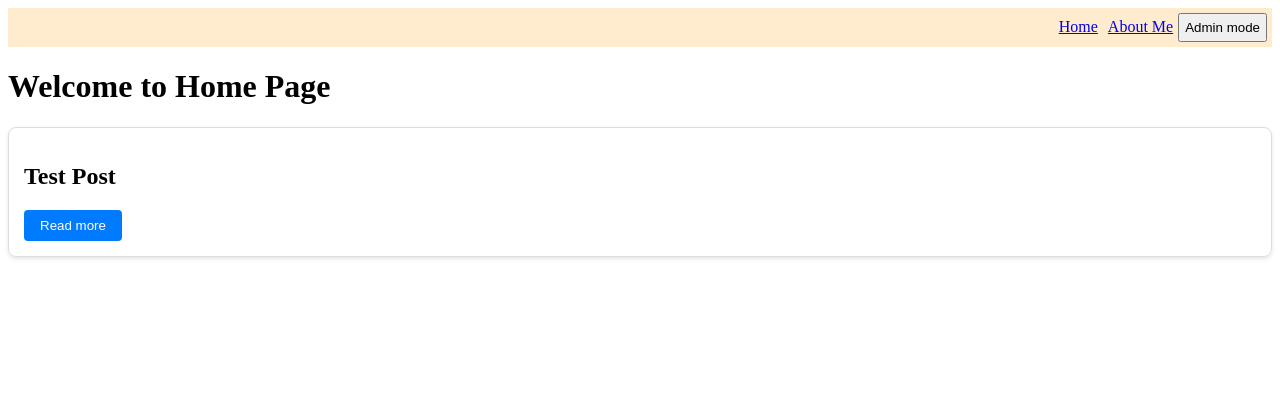
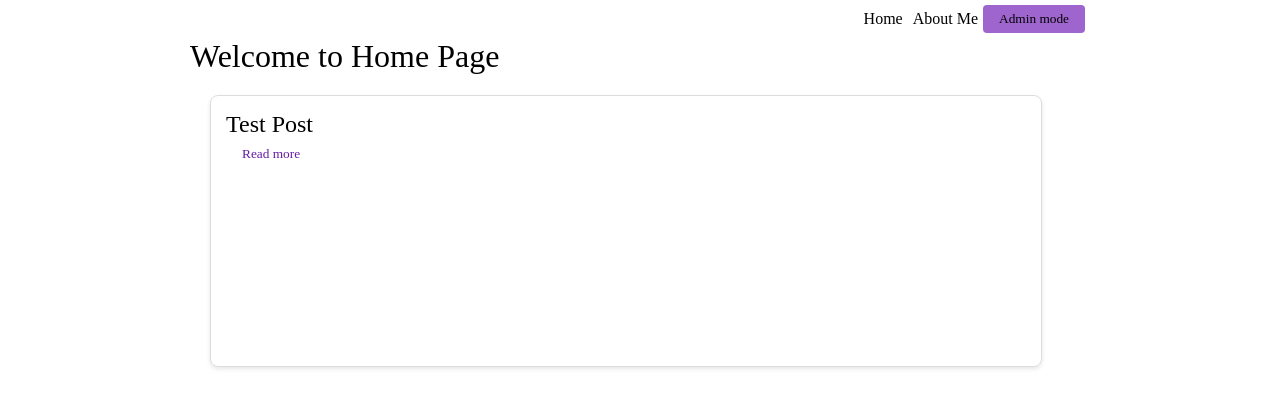
Before and after one commit to carolina1986/blogg, an Angular app: page / in a window 1280 px wide. Shown: the top 408 px of the page. Built offline with nearby package versions, Linux system fonts and the light colour scheme.

Commit message:
add some general css

```diff
--- a/src/app/app.component.css
+++ b/src/app/app.component.css
@@ -0,0 +1,3 @@
+.main-container {
+    max-width: 1200px;
+}
--- a/src/app/components/navbar/navbar.component.css
+++ b/src/app/components/navbar/navbar.component.css
@@ -1,15 +1,23 @@
 * {
     padding: 5px;
     margin: 0;
+    color: black;
 }
 
 .navbar-container {
     display: flex;
     justify-content: end;
-    background-color: blanchedalmond;
 }
 
 a {
     display: flex;
+    text-decoration-line: none;
+}
 
+button {
+    background: #9f65cf;
+    border: none;
+    padding: 5px 16px;
+    border-radius: 4px;
+    cursor: pointer;
 }
--- a/src/app/pages/about-me-page/about-me-page.component.css
+++ b/src/app/pages/about-me-page/about-me-page.component.css
@@ -0,0 +1,21 @@
+button {
+    background: #9f65cf;
+    border: none;
+    padding: 5px 16px;
+    border-radius: 4px;
+    cursor: pointer;
+}
+
+form {
+    display: flex;
+    flex-direction: column;
+    margin: 20px;
+}
+
+
+.textarea-wrapper {
+    display: flex;
+    flex-direction: column;
+    justify-self: start;
+    margin: 20px;
+}
--- a/src/app/pages/home-page/home-page.component.css
+++ b/src/app/pages/home-page/home-page.component.css
@@ -6,6 +6,9 @@
 }
 
 .post-card {
+    width: 100vh;
+    height: 30vh;
+    margin: 20px;
     border: 1px solid #ddd;
     padding: 15px;
     border-radius: 8px;
@@ -13,19 +16,15 @@
 }
 
 .post-card img {
-    max-width: 100%;
-    height: auto;
+    width: 50%;
+    height: 80%;
 }
 
 .post-card button {
-    background-color: #007bff;
-    color: white;
+    background: transparent;
+    color: #6619a5;
     border: none;
     padding: 8px 16px;
     border-radius: 4px;
     cursor: pointer;
 }
-
-.post-card button:hover {
-    background-color: #0056b3;
-}
--- a/src/app/pages/single-post-page/single-post-page.component.css
+++ b/src/app/pages/single-post-page/single-post-page.component.css
@@ -0,0 +1,3 @@
+* {
+    margin: auto;
+}
--- a/src/styles.css
+++ b/src/styles.css
@@ -1 +1,7 @@
-/* You can add global styles to this file, and also import other style files */
+* {
+    max-width: 900px;
+    margin: auto;
+    font-family: "Aldrich", serif;
+    font-weight: 400;
+    font-style: normal;
+}
```
